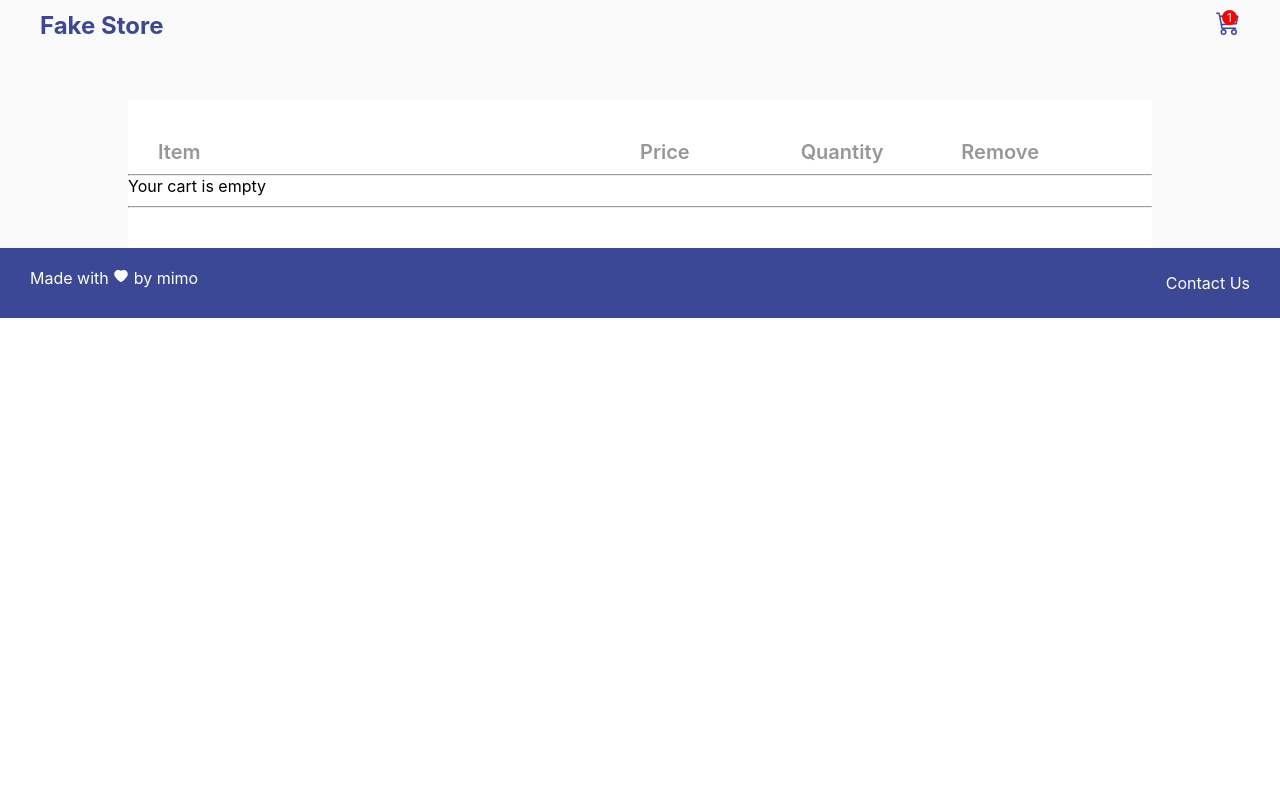
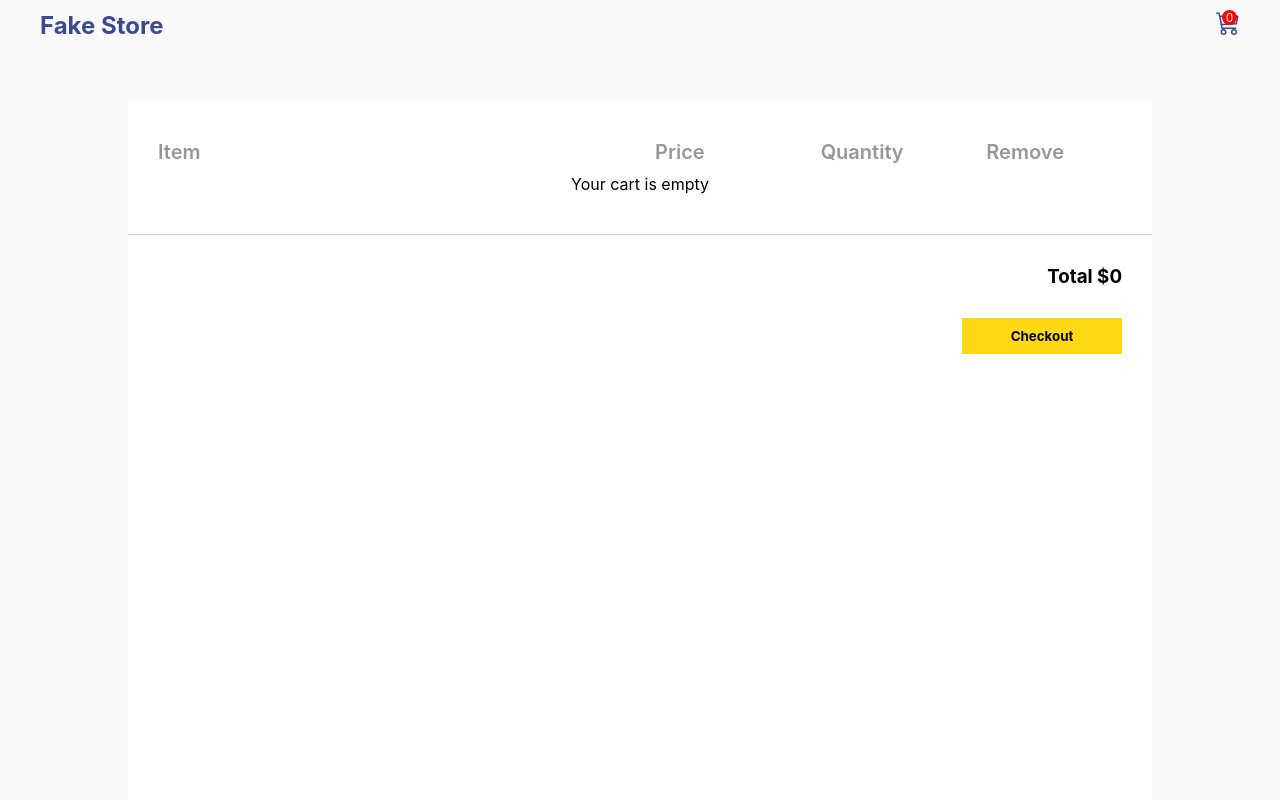
Before and after one commit to allieoc/fake-store, a React (Vite) app: page /checkout in a window 1280 px wide. Shown: the top 800 px of the page. Built offline with nearby package versions, Linux system fonts and the light colour scheme.

Commit message:
added full functionality to checkout page

```diff
--- a/package.json
+++ b/package.json
@@ -14,6 +14,7 @@
     "react": "^18.2.0",
     "react-dom": "^18.2.0",
     "react-icons": "^4.10.1",
+    "react-modal": "^3.16.1",
     "react-router-dom": "^6.15.0"
   },
   "devDependencies": {
--- a/src/components/CartItem/CartItem.css
+++ b/src/components/CartItem/CartItem.css
@@ -1,7 +1,8 @@
 .cart-item-container{
     display: flex;
     justify-content: space-between;
-    margin: 30px;
+    padding: 30px;
+    border-top: 1px solid lightgrey;
 }
 
 .cart-item-details{
@@ -20,3 +21,22 @@
     width: 45%;
     margin-right: 35px;
 }
+
+@media (max-width: 600px){
+    .cart-item-container, .cart-item-details, .cart-item-data{
+        flex-direction: column;
+        align-items: center;
+    }
+
+    .cart-item-data{
+       margin: auto;
+    }
+
+    img{
+        padding-bottom: 10px;
+    }
+    .trash{
+        text-align: right;
+        margin-right: -100px;
+    }
+}
--- a/src/components/CartItem/CartItem.jsx
+++ b/src/components/CartItem/CartItem.jsx
@@ -13,9 +13,9 @@ function CartItem({product}) {
             <p>{product.title}</p>
         </div>
         <div className="cart-item-data">
-            <p>{product.price}€</p>
+            <p>${product.price}</p>
             <p>1</p>
-            <BsTrash onClick={()=>removeProduct(product.id)}/>
+            <BsTrash className="trash" onClick={()=>removeProduct(product.id)}/>
         </div>
     </div>
   )
--- a/src/components/Header/Header.jsx
+++ b/src/components/Header/Header.jsx
@@ -1,13 +1,16 @@
-import React from 'react'
+import React, { useContext } from 'react'
 import { BsCart3 } from "react-icons/bs";
 import './Header.css';
 import { Link } from 'react-router-dom';
+import { CartContext } from '../../contexts/CartContext';
 
 function Header() {
+  const {cart} = useContext(CartContext)
+
   return (
     <div className="header-container">
       <Link to="/" className="logo">Fake Store</Link>
-      <Link to="/checkout" className="cart-number">1</Link>
+      <Link to="/checkout" className="cart-number">{cart.length}</Link>
       <Link to="/checkout">
       <BsCart3 className="cart-icon"/>
       </Link>
--- a/src/components/ProductCard/ProductCard.jsx
+++ b/src/components/ProductCard/ProductCard.jsx
@@ -41,7 +41,7 @@ function ProductCard({product}) {
         <Link to={`/details/${product.id}`}>{product.title}</Link>
         <p className="product-category">{product.category}</p>
         <br></br>
-        <p className="product-price">{product.price}€</p>
+        <p className="product-price">${product.price}</p>
     </div>
   )
 }
--- a/src/contexts/CartContext.jsx
+++ b/src/contexts/CartContext.jsx
@@ -6,34 +6,34 @@ export const CartContext = createContext()
 
 export default function CartContextProvider(props){
 
-    //create my global state to hold favorite characters
+    //create my global state to hold cart items
     const [cart, setCart] = useState([])
 
 
-    /*
+
     //set up useEffect to run when component loads to check local storage
     useEffect(
     ()=>{
         //get the value from localStorage
-        const storedFavorites = localStorage.getItem('favoritesList')
+        const storedProducts = localStorage.getItem('productList')
 
         //check if something was there
-        if (storedFavorites){
+        if (storedProducts){
             //use this value for the state
-            setFavorites(JSON.parse(storedFavorites))
+            setCart(JSON.parse(storedProducts))
         }
     }, []
     )
 
 
-    //save favorites anytime it changes
+    //save cart anytime it changes
     useEffect(
         () => {
             //store the value in localStorage
-            localStorage.setItem('favoritesList', JSON.stringify(favorites))
-        }, [favorites] //runs whenever the state changes
+            localStorage.setItem('productList', JSON.stringify(cart))
+        }, [cart] //runs whenever the state changes
     )
-    */
+
 
 
     //create a function to add a character to state
@@ -62,7 +62,7 @@ export default function CartContextProvider(props){
 
     //anything we need global access to needs to be added to value
     return(
-        <CartContext.Provider value={{addProduct, cart, removeProduct}} >
+        <CartContext.Provider value={{addProduct, cart, removeProduct, setCart}} >
             {props.children}
         </CartContext.Provider>
     )
--- a/src/pages/Checkout/Checkout.css
+++ b/src/pages/Checkout/Checkout.css
@@ -1,18 +1,65 @@
 .checkout-container{
     display: flex;
     flex-direction: column;
-    margin: 50px auto 0px auto;
+    margin: 50px auto 30px auto;
     background-color: #FFF;
     width: 80%;
     height: 80%;
     padding: 40px 0px;
+    min-height: 100vh;
+}
+
+.checkout-products{
+    text-align: center;
 }
 
 .checkout-titles{
     display: grid;
     grid-template-columns: 3fr repeat(3, 1fr);
-    margin: 0px 30px;
+    margin-left: 30px;
     font-weight: 600;
     font-size: 20px;
     color: #979797;
 }
+
+.checkout-total{
+    display: flex;
+    flex-direction: column;
+    align-items: flex-end;
+    padding-right: 30px;
+    padding-top: 30px;
+    margin-top: 30px;
+    border-top: 1px solid lightgrey;
+}
+
+.checkout-total button{
+    background-color: #FFD814;
+    font-weight: 700;
+    width: 160px;
+    padding: 10px 0px;
+    border: none;
+    color: #000;
+    margin-top: 20px;
+}
+
+.modal-message {
+    font-weight: 600;
+    text-align: center;
+}
+
+.checkout-return{
+    text-align: center;
+}
+
+@media (max-width: 600px){
+    .checkout-titles{
+        display: none;
+    }
+
+    .checkout-return{
+        width: 50%;
+        min-width: 50px;
+        padding: 10px;
+        font-size: 10px;
+    }
+}
--- a/src/pages/Checkout/Checkout.jsx
+++ b/src/pages/Checkout/Checkout.jsx
@@ -1,13 +1,72 @@
-import React, {useContext} from 'react'
+import React, {useContext, useEffect, useState} from 'react'
 import "./Checkout.css"
 import { CartContext } from '../../contexts/CartContext'
-import ProductCard from '../../components/ProductCard/ProductCard'
 import CartItem from '../../components/CartItem/CartItem'
+import Modal from 'react-modal';
+import { useNavigate } from 'react-router-dom';
+
+const customStyles = {
+  content: {
+    top: '50%',
+    left: '50%',
+    right: 'auto',
+    bottom: 'auto',
+    marginRight: '-50%',
+    transform: 'translate(-50%, -50%)',
+    height: '40%',
+    width: '40%',
+    display: 'flex',
+    flexDirection: 'column',
+    justifyContent: 'center',
+    alignItems: 'center',
+    padding: '50px'
+  },
+  overlay:{
+    backgroundColor: "rgba(0, 0, 0, 0.5)"
+  }
+};
+
+// Make sure to bind modal to your appElement (https://reactcommunity.org/react-modal/accessibility/)
+Modal.setAppElement(document.getElementById("root"));
 
 function Checkout() {
   //access the global state
   //NOTE {} not ()
-  const {addProduct, cart, removeProduct} = useContext(CartContext)
+  const {addProduct, cart, removeProduct, setCart} = useContext(CartContext)
+
+  //create state to store the total price
+  const [totalPrice, setTotalPrice] = useState();
+  //initialize price to add cart items prices to
+  let price = 0;
+
+  //add price to total every time cart changes
+  useEffect(
+    ()=>{
+      //iterate through cart array to access the prices
+      for(let i = 0; i < cart.length; i++){
+        //console.log(cart[i].price)
+        //add each product's price to price variable
+        price += cart[i].price
+        //round price to 2 decimal places
+        price = (Math.round((price + Number.EPSILON) * 100) / 100)
+        //store price variable in state
+        setTotalPrice(price)
+        }
+        if(cart.length === 0){
+          setTotalPrice(0)
+      }
+    }, [cart]
+  )
+
+    //create state to control modal
+    const [isOpen, setIsOpen] = useState(false)
+
+    const navigate = useNavigate()
+
+    const showHome = () =>{
+      setCart([])
+      navigate('/')
+    }
 
   return (
     <div className="checkout-container">
@@ -17,7 +76,6 @@ function Checkout() {
         <p>Quantity</p>
         <p>Remove</p>
       </div>
-      <hr />
       <div className="checkout-products">
         {
           cart?.length > 0?
@@ -26,7 +84,25 @@ function Checkout() {
           <p>Your cart is empty</p>
         }
       </div>
-      <hr />
+      <div className="checkout-total">
+        <h3>Total $<span className="checkout-price">{totalPrice}</span></h3>
+        <button onClick={()=>setIsOpen(true)}>Checkout</button>
+
+        <Modal
+        isOpen={isOpen}
+        onRequestClose={()=>setIsOpen(false)}
+        style={customStyles}
+        contentLabel="Checkout Modal">
+
+          <p className="modal-message">Your Order was successful!
+            <br />
+            <br />
+            Check your email for the order confirmation. Thank you for shopping with Fake Store!</p>
+            <br />
+          <button className="checkout-return" onClick={showHome}>Return to Main Page</button>
+
+        </Modal>
+      </div>
 
     </div>
   )
```
Also changed, not shown: 1 other file (tests, documents, lock files or other folders).
